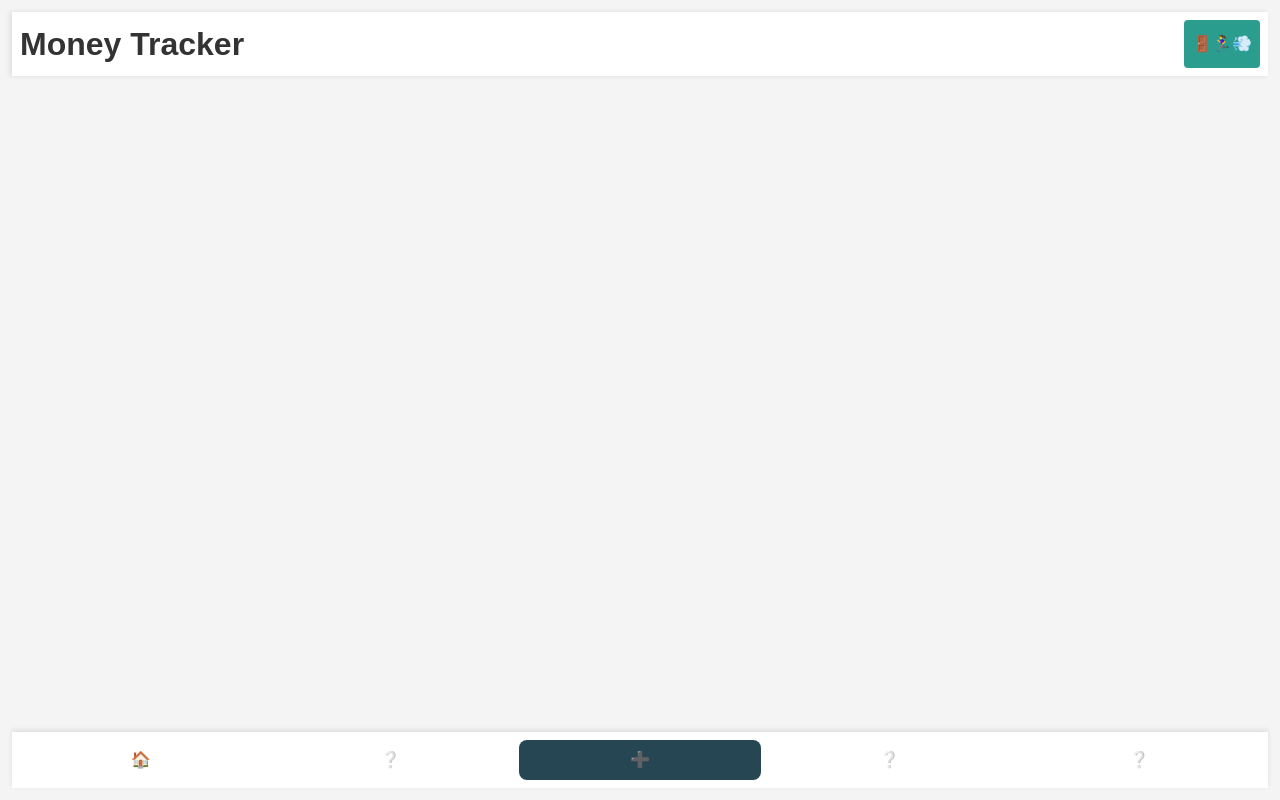
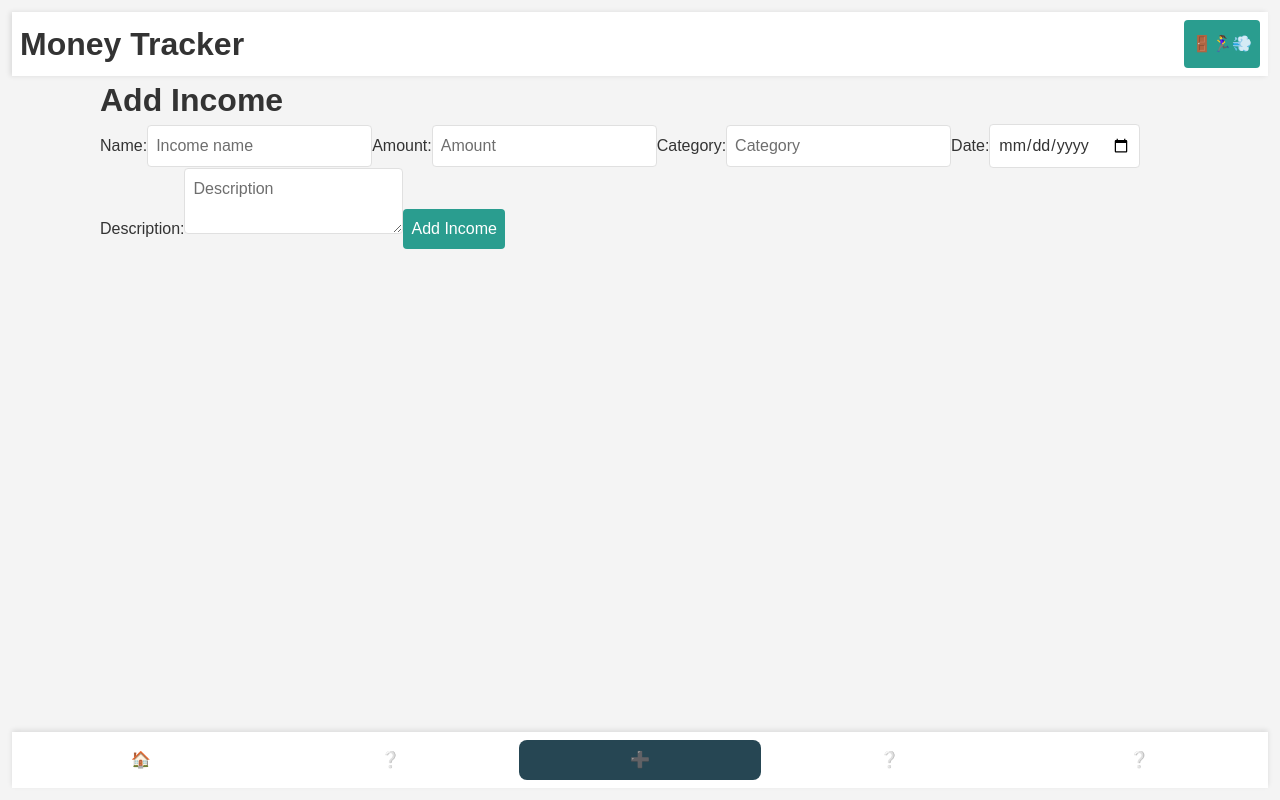
Before and after one commit to kNoCoding/MERN-Budget-Tracker, a React (Vite) app in the folder client/: page /income-form in a window 1280 px wide. Built offline with nearby package versions, Linux system fonts and the light colour scheme.

Commit message:
Implement IncomeForm

```diff
--- a/client/src/App.jsx
+++ b/client/src/App.jsx
@@ -3,6 +3,7 @@ import { BrowserRouter, Routes, Route, useLocation } from 'react-router-dom'
 import Home from './pages/Home.jsx'
 import Dashboard from './pages/Dashboard.jsx'
 import ExpenseForm from './components/ExpenseForm.jsx'
+import IncomeForm from './components/IncomeForm.jsx'
 import { UserMsg } from '../src/components/UserMsg.jsx'
 import FooterNav from './components/FooterNav.jsx'
 import HeaderNav from './components/HeaderNav.jsx'
@@ -35,7 +36,9 @@ const App = () => {
           <Route path="/" element={<Home />} />
           <Route path="/dashboard" element={<Dashboard />} />
           <Route path="/expense-form" element={<ExpenseForm />} />
+          <Route path="/income-form" element={<IncomeForm />} />
           <Route path="/expense-form/:expenseId" element={<ExpenseForm />} />
+          <Route path="/income-form/:incomeId" element={<IncomeForm />} />
         </Routes>
         <FooterNavigation />
       </BrowserRouter>
--- /dev/null
+++ b/client/src/components/IncomeForm.jsx
@@ -0,0 +1,69 @@
+import React, { useState, useEffect } from 'react'
+import { useDispatch } from 'react-redux'
+import { useNavigate, useParams } from 'react-router-dom'
+import { addIncome, updateIncome } from '../store/actions/income.action.js'
+import { useSelector } from 'react-redux'
+
+function IncomeForm() {
+    const { incomeId } = useParams() // For edit mode
+    const navigate = useNavigate()
+    const dispatch = useDispatch()
+    const { incomes } = useSelector(state => state.incomeModule)
+    const [income, setIncome] = useState({
+        name: '',
+        amount: '',
+        category: '',
+        date: '',
+        description: '',
+    })
+
+    useEffect(() => {
+        if (incomeId) {
+            const existingIncome = incomes.find(i => i._id === incomeId)
+            if (existingIncome) setIncome({ ...existingIncome, date: existingIncome.date.split('T')[0] })
+        }
+    }, [incomeId, incomes])
+
+    const handleChange = (e) => {
+        const { name, value } = e.target
+        setIncome(prev => ({ ...prev, [name]: value }))
+    }
+
+    const handleSubmit = (e) => {
+        e.preventDefault()
+        const actionFn = incomeId ? updateIncome : addIncome;
+        try {
+            dispatch(actionFn({ ...income, _id: incomeId }))
+            navigate('/dashboard')
+        } catch (error) {
+            console.error('Failed to process income.', error)
+        }
+    }
+
+    return (
+        <main className='income-form container'>
+            <h1>{incomeId ? 'Update Income' : 'Add Income'}</h1>
+
+            <form onSubmit={handleSubmit}>
+                <label>Name:
+                    <input name="name" value={income.name} onChange={handleChange} placeholder="Income name" required />
+                </label>
+                <label>Amount:
+                    <input type="number" name="amount" value={income.amount} onChange={handleChange} placeholder="Amount" required />
+                </label>
+                <label>Category:
+                    <input name="category" value={income.category} onChange={handleChange} placeholder="Category" />
+                </label>
+                <label>Date:
+                    <input type="date" name="date" value={income.date} onChange={handleChange} required />
+                </label>
+                <label>Description:
+                    <textarea name="description" value={income.description} onChange={handleChange} placeholder="Description"></textarea>
+                </label>
+                <button type="submit">{incomeId ? 'Update Income' : 'Add Income'}</button>
+            </form>
+        </main>
+    )
+}
+
+export default IncomeForm
```
